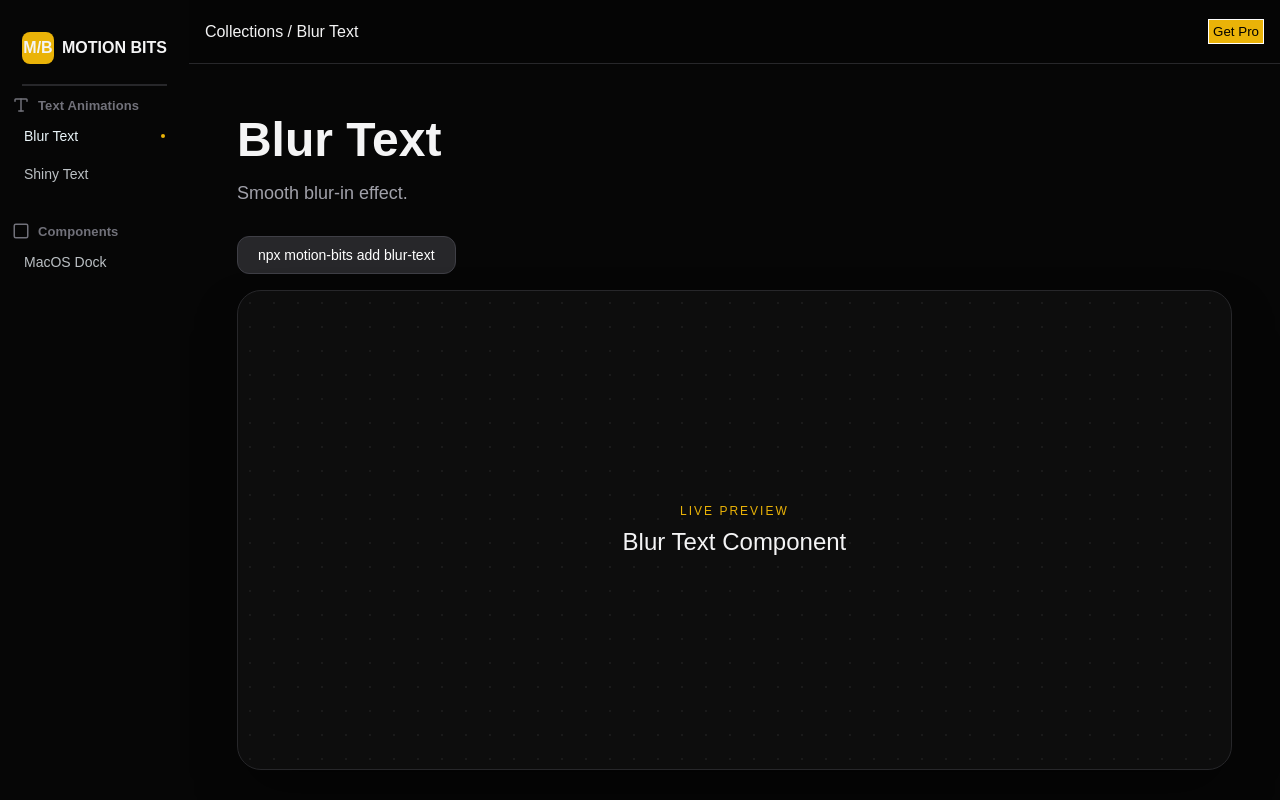
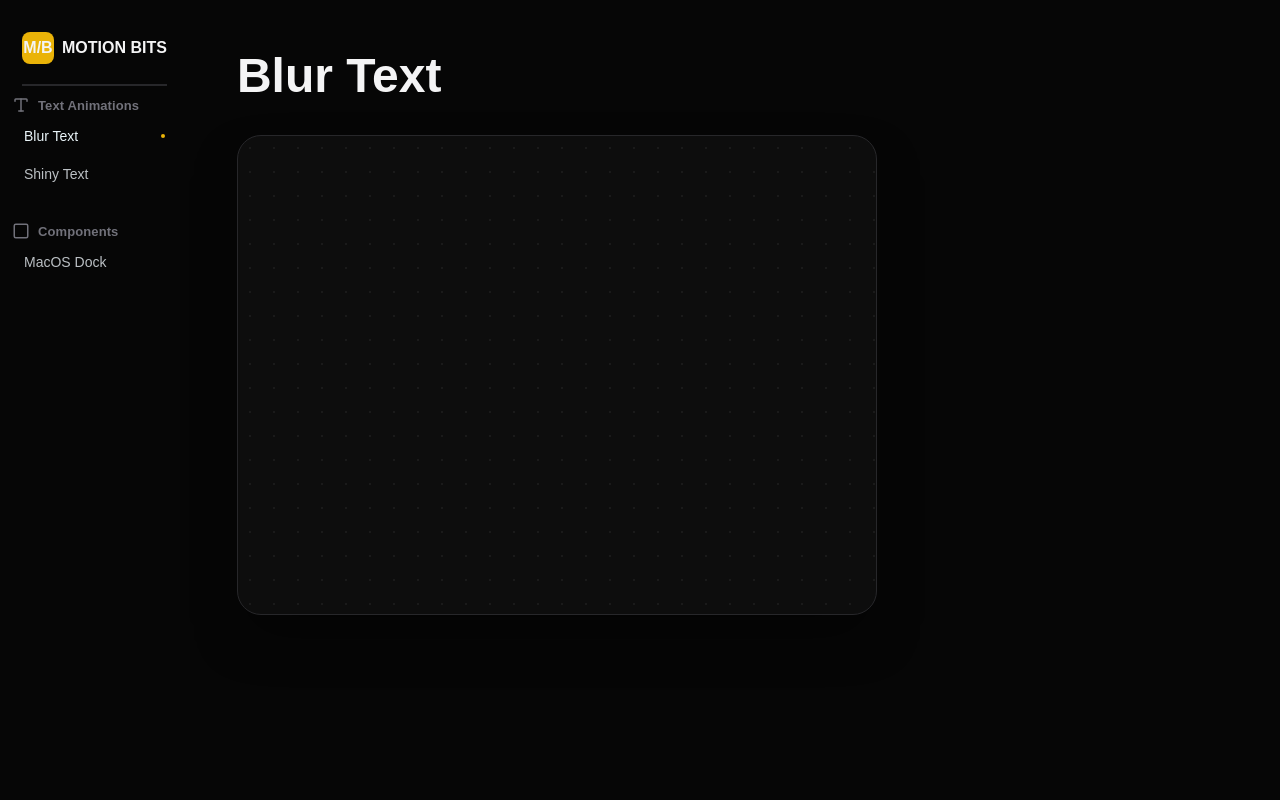
Before and after one commit to qgmbek/motion-bits, a Next.js app: page /collections in a window 1280 px wide. Built offline with nearby package versions, Linux system fonts and the light colour scheme.

Commit message:
main bar styles

```diff
--- a/app/collections/collections.css
+++ /dev/null
@@ -1,58 +0,0 @@
-/* Base Layout */
-.app-container {
-  display: flex;
-  height: 100vh;
-  background-color: #060606;
-  color: #f4f4f5;
-  font-family: sans-serif;
-  overflow: hidden;
-}
-
-
-
-/* Main Content & Header */
-.main-viewport { flex: 1; display: flex; flex-direction: column; min-width: 0; }
-
-.top-bar {
-  height: 64px;
-  border-bottom: 1px solid #27272a;
-  padding: 0 1rem;
-  display: flex;
-  align-items: center;
-  justify-content: space-between;
-  background: rgba(6, 6, 6, 0.8);
-  backdrop-filter: blur(12px);
-  position: sticky;
-  top: 0;
-  z-index: 40;
-}
-
-.stage-preview {
-  min-height: 480px;
-  border-radius: 1.5rem;
-  border: 1px solid #27272a;
-  background-color: #0d0d0d;
-  background-image: radial-gradient(#1a1a1a 1px, transparent 1px);
-  background-size: 24px 24px;
-  display: flex;
-  align-items: center;
-  justify-content: center;
-  margin-top: 1rem;
-  box-shadow: 0 25px 50px -12px rgba(0, 0, 0, 0.5);
-}
-
-.copy-button {
-  display: flex;
-  align-items: center;
-  gap: 0.5rem;
-  padding: 0.625rem 1.25rem;
-  background: #27272a;
-  border: 1px solid #3f3f46;
-  border-radius: 0.75rem;
-  color: #fff;
-  font-size: 0.875rem;
-  cursor: pointer;
-  transition: transform 0.1s;
-}
-
-.copy-button:active { transform: scale(0.95); }
--- /dev/null
+++ b/app/collections/collections.module.css
@@ -0,0 +1,39 @@
+.collectionContainer {
+  display: flex;
+  width: 100%;
+  height: 100vh;
+  background-color: #060606;
+  color: #f4f4f5;
+  font-family: sans-serif;
+  overflow: hidden;
+}
+
+.collectionWrapper {
+  flex: 1;
+  display: flex;
+  flex-direction: column;
+  padding: 3rem;
+  width: 800px;
+  margin: 0 auto;
+}
+
+.collectionName {
+  font-size: 3rem;
+  font-weight: bold;
+  margin-bottom: 1rem;
+}
+
+.demo {
+  width: 640px;
+  height: 480px;
+  border-radius: 1.5rem;
+  border: 1px solid #27272a;
+  background-color: #0d0d0d;
+  background-image: radial-gradient(#1a1a1a 1px, transparent 1px);
+  background-size: 24px 24px;
+  display: flex;
+  align-items: center;
+  justify-content: center;
+  margin-top: 1rem;
+  box-shadow: 0 25px 50px -12px rgba(0, 0, 0, 0.5);
+}
--- a/app/collections/page.tsx
+++ b/app/collections/page.tsx
@@ -1,50 +1,27 @@
 "use client";
 
-import { useState, useMemo } from 'react';
-import { Sidebar } from './layout/Sidebar';
+import { useState, useMemo } from "react";
+import { Sidebar } from "./layout/Sidebar";
 
-import {ANIMATIONS_DATA} from "../constants/animations";
-import './collections.css';
+import { ANIMATIONS_DATA } from "../constants/animations";
+import styles from "./collections.module.css";
 
 export default function CollectionsPage() {
-  const [currentSlug, setCurrentSlug] = useState('blur-text');
+  const [currentSlug, setCurrentSlug] = useState("blur-text");
 
   const activeItem = useMemo(() => {
-    const allItems = Object.values(ANIMATIONS_DATA).flatMap(cat => cat.items);
-    return allItems.find(item => item.id === currentSlug) || allItems[0];
+    const allItems = Object.values(ANIMATIONS_DATA).flatMap((cat) => cat.items);
+    return allItems.find((item) => item.id === currentSlug) || allItems[0];
   }, [currentSlug]);
 
   return (
-    <div className="app-container">
-      <Sidebar
-        currentSlug={currentSlug}
-        onNavigate={setCurrentSlug}
-      />
+    <div className={styles.collectionContainer}>
+      <Sidebar currentSlug={currentSlug} onNavigate={setCurrentSlug} />
 
-      <main className="main-viewport">
-        <header className="top-bar">
-          <div className="breadcrumb">Collections / {activeItem.name}</div>
-          <button className="pro-btn">Get Pro</button>
-        </header>
-
-        <div style={{ padding: '3rem', flex: 1, overflowY: 'auto' }}>
-          <div style={{ maxWidth: '1000px', margin: '0 auto' }}>
-            <h1 style={{ fontSize: '3rem', fontWeight: 'bold', marginBottom: '1rem' }}>{activeItem.name}</h1>
-            <p style={{ color: '#a1a1aa', fontSize: '1.125rem', marginBottom: '2rem' }}>{activeItem.description}</p>
-
-            <button className="copy-button">
-              npx motion-bits add {activeItem.id}
-            </button>
-
-            <div className="stage-preview">
-              <div style={{ textAlign: 'center' }}>
-                <div style={{ color: '#eab308', fontSize: '12px', letterSpacing: '2px' }}>LIVE PREVIEW</div>
-                <div style={{ fontSize: '24px', marginTop: '10px' }}>{activeItem.name} Component</div>
-              </div>
-            </div>
-          </div>
-        </div>
-      </main>
+      <div className={styles.collectionWrapper}>
+        <h1 className={styles.collectionName}>{activeItem.name}</h1>
+        <div className={styles.demo}></div>
+      </div>
     </div>
   );
 }
--- a/app/constants/animations.js
+++ b/app/constants/animations.js
@@ -1,19 +1,17 @@
-import { Type, Square } from 'lucide-react';
+import { Type, Square } from "lucide-react";
 
 export const ANIMATIONS_DATA = {
   "text-animations": {
     title: "Text Animations",
     icon: <Type size={18} />,
     items: [
-      { id: 'blur-text', name: 'Blur Text', description: 'Smooth blur-in effect.' },
-      { id: 'shiny-text', name: 'Shiny Text', description: 'Metallic gradient sweep.' },
-    ]
+      { id: "blur-text", name: "Blur Text" },
+      { id: "shiny-text", name: "Shiny Text" },
+    ],
   },
-  "components": {
+  components: {
     title: "Components",
     icon: <Square size={18} />,
-    items: [
-      { id: 'dock', name: 'MacOS Dock', description: 'Interactive dock magnification.' },
-    ]
-  }
+    items: [{ id: "dock", name: "MacOS Dock" }],
+  },
 };
--- a/package.json
+++ b/package.json
@@ -9,11 +9,12 @@
     "lint": "eslint"
   },
   "dependencies": {
-    "framer-motion": "^12.27.3",
+    "framer-motion": "^12.28.1",
     "lucide-react": "^0.562.0",
     "next": "16.1.3",
     "react": "19.2.3",
-    "react-dom": "19.2.3"
+    "react-dom": "19.2.3",
+    "react-syntax-highlighter": "^16.1.0"
   },
   "devDependencies": {
     "@types/node": "^20",
```
Also changed, not shown: app/testing/page.tsx (added, +7 -0 lines), 1 other file (tests, documents, lock files or other folders).
